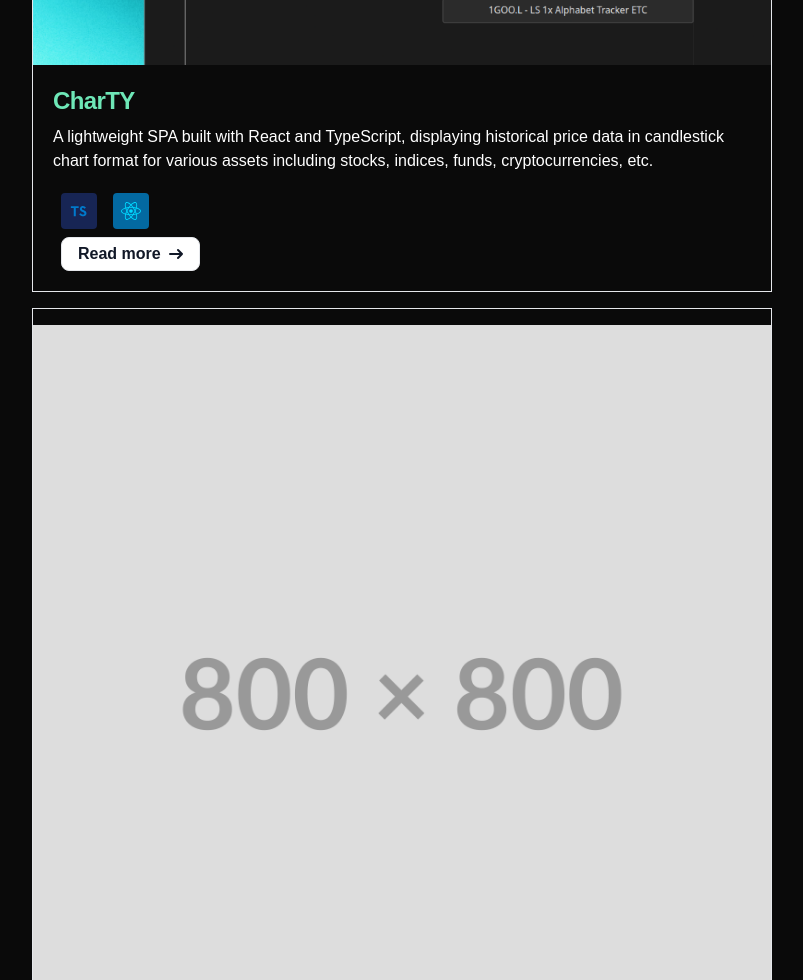
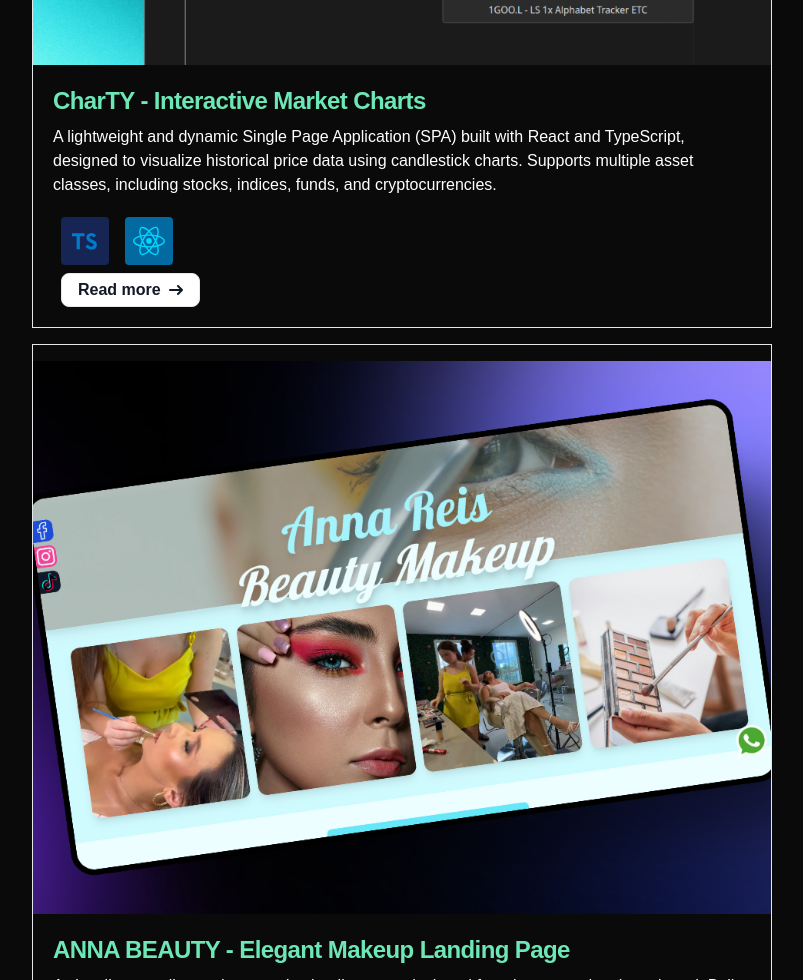
Before and after one commit to SaulEVG/porfolio-dev, an Astro site: page / in a window 1280 px wide. Shown: the part 1820-2800 px from the top of the page, without its empty margins (238-1041 px from the left). Built offline with nearby package versions, Linux system fonts and the light colour scheme; Astro itself is replaced by a stand-in of ours.

Commit message:
Adding more porjects

```diff
--- a/src/components/Header.astro
+++ b/src/components/Header.astro
@@ -1,6 +1,6 @@
 ---
 import { Image } from "astro:assets";
-import saulPhoto from "../imgs/saulEVG.jpeg";
+import saulPhoto from "../../public/SAUL-FOTO.jpg";
 ---
 
 <header
--- a/src/components/Projects.astro
+++ b/src/components/Projects.astro
@@ -7,10 +7,15 @@ const TAGS = {
     name: "Next.js",
     class: "bg-black text-white rounded ",
     icon: "/nextjs.svg",
-  },
+    },
+  Go: {
+    name: "Go",
+    class: "bg-sky-50  text-white rounded ",
+    icon:"/Go-Logo_Blue.svg",
+   },
   Tailwind: {
     name: "Tailwind",
-    class: "bg-sky-600 text-white rounded ",
+    class: "bg-sky-600  rounded ",
     icon: "/tailwindcss.svg",
   },
   Astro: {
@@ -44,33 +49,33 @@ const TAGS = {
     icon: "/typescript.svg",
   },
 };
+
 const PROJECTS = [
   {
-    title: "CharTY",
-    description:
-      "A lightweight SPA built with React and TypeScript, displaying historical price data in candlestick chart format for various assets including stocks, indices, funds, cryptocurrencies, etc. ",
-    img: "/883shots_so.png",
-    technologys: [TAGS.TypeScript, TAGS.React],
+    "title": "CharTY - Interactive Market Charts",
+    "description": "A lightweight and dynamic Single Page Application (SPA) built with React and TypeScript, designed to visualize historical price data using candlestick charts. Supports multiple asset classes, including stocks, indices, funds, and cryptocurrencies.",
+    "img": "/883shots_so.png",
+    "technologys": [TAGS.TypeScript, TAGS.React]
   },
   {
-    title: "MAGALLAMA",
-    description: "Work in progress... ",
-    img: '/placeholder800x800.png',
-    technologys: [TAGS.React, TAGS.JavaScript],
+    "title": "ANNA BEAUTY - Elegant Makeup Landing Page",
+    "description": "A visually appealing and responsive landing page designed for a beauty and makeup brand. Built with React and Tailwind CSS to provide a smooth and engaging user experience.",
+    "img": "/717shots_so.png",
+    "technologys": [TAGS.React, TAGS.JavaScript, TAGS.Tailwind]
   },
   {
-    title: "Nu-Controller",
-    description: "Work in progress... ",
-    img: '/placeholder800x800.png',
-    technologys: [TAGS.JavaScript, TAGS.Express, TAGS.Astro, TAGS.Tailwind],
+    "title": "Velocity & Altitude Tracker",
+    "description": "A simple yet effective web app for recording velocity and altitude during cycling sessions. Eliminates the need for paid apps by allowing users to log data and export it as a CSV for personal analytics.",
+    "img": "/581shots_so.png",
+    "technologys": [TAGS.JavaScript, TAGS.Go]
   },
   {
-    title: "Revalida Page",
-    description: "Work in progress... ",
-    img: '/placeholder800x800.png',
-    technologys: [TAGS.JavaScript, TAGS.Express, TAGS.Astro, TAGS.Tailwind],
-  },
-];
+    "title": "Revalida Page - Work in Progress",
+    "description": "An ongoing project focused on building a web platform for Revalida-related content. Developed with JavaScript, Express, Astro, and Tailwind for a modern and optimized experience.",
+    "img": "/placeholder800x800.png",
+    "technologys": [TAGS.JavaScript, TAGS.Express, TAGS.Astro, TAGS.Tailwind]
+  }
+]
 ---
 
 {
@@ -97,17 +102,15 @@ const PROJECTS = [
           </p>
           <ul class="flex flex-row flex-wrap">
             {project.technologys.map((technology) => (
-              <li
-                class={`${technology.class} m-2 font-semibold gap-x-2 py-2 px-2 flex  flex-row items-center`}
-              >
+              <li class={`${technology.class} m-2 font-semibold gap-x-2 py-2 px-2 flex  flex-row items-center`}>
                 <Image
-                  class="size-5 "
+                  class="size-8"
                   src={technology.icon}
                   alt=`${technology.name} icon`
-                  width="200"
-                  height="150"
+                  width="350"
+                  height="250"
                 />
-                <div  class="xm:hidden">{technology.name}</div>
+                <div  class="xm:hidden">{technology.name}></div>
 
               </li>
             ))}
```
Also changed, not shown: public/581shots_so.png (added), public/717shots_so.png (added), public/Go-Logo_Blue.svg (added), public/SAUL-FOTO.jpg (added), src/imgs/717shots_so.png (added), src/imgs/Go-Logo_Blue.svg (added), 1 other file.
